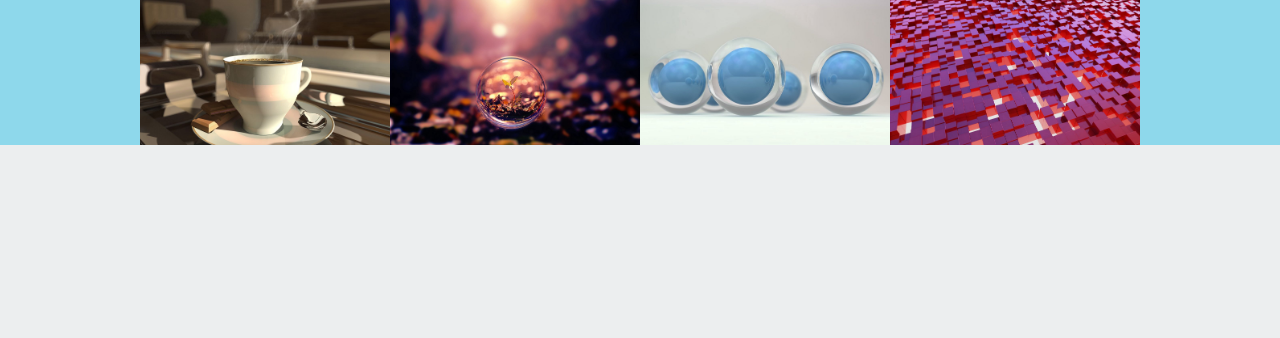
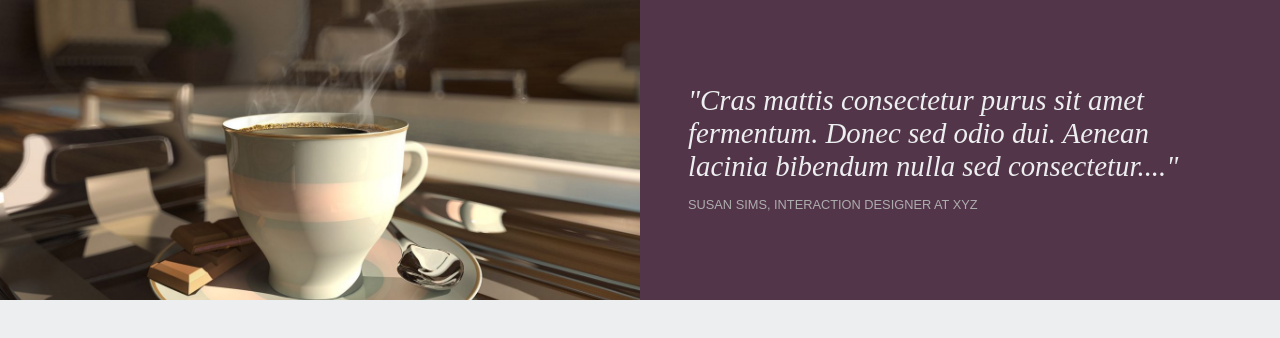
Before and after one commit to Afsinur/2-15-2022-hoverEffectCss, a plain HTML site: page index.html in a window 1280 px wide. Drawn offline with Linux system fonts and the light colour scheme.

Commit message:
Alhamdulillah v0.1 | 2-17-2022-about-img-in-div

```diff
--- a/css/styles.css
+++ b/css/styles.css
@@ -29,74 +29,64 @@ a {
 }
 
 body {
-  height: 100vh;
-  overflow: hidden;
-  letter-spacing: 1.2px;
+  background-color: blueviolet;
 }
 
 /*local style*/
 .app {
   position: relative;
+
   background-color: #8ed8eb;
   width: 100%;
+
   display: flex;
   flex-direction: row;
-  flex-wrap: wrap;
+
   align-items: center;
   justify-content: center;
 }
 
 .app > div {
   position: relative;
-  width: 250px;
+
+  height: 300px;
+  width: 100%;
+
+  display: flex;
+  flex-direction: column;
+
+  align-items: center;
+  justify-content: center;
+
   overflow: hidden;
 }
 
-.app > div > img {
-  width: 100%;
-  transition: 150ms ease-in-out;
-  transition-property: transform;
-  transform: scale(1.1);
+.app > div:nth-child(1) {
+  background-image: url(../img/img1.jpg);
+
+  background-position: center;
+  background-size: cover;
 }
 
-.showOnHover {
-  position: absolute;
-  top: 0;
-  left: 0;
-  height: 100%;
-  width: 100%;
-  background-color: rgba(0, 0, 0, 0.6);
-  opacity: 0;
-  transition: 150ms ease-in-out;
-  transition-property: opacity;
-  color: #fff;
-  font-weight: 500;
-  display: flex;
-  flex-direction: column;
-  align-items: center;
-  justify-content: center;
+.app > div:nth-child(2) {
+  background-color: #53354a;
 }
 
-.showOnHover div:nth-child(1) {
-  margin-bottom: 10px;
-  transition: 150ms ease-in-out;
-  transition-property: margin-bottom;
+.app > div:nth-child(2) > p {
+  padding: 3rem;
+
+  font-size: 1.8rem;
+  font-style: italic;
+
+  color: #eceeef;
 }
 
-.showOnHover div:nth-child(2) {
-  margin-top: 10px;
-  transition: 150ms ease-in-out;
-  transition-property: margin-top;
+.app > div:nth-child(2) > p > span {
+  padding-top: 1rem;
+
+  font-style: normal;
+  font-size: 0.8rem;
+  font-weight: 100;
+
+  color: #adadad;
 }
-
-.app > div:hover > img {
-  transform: scale(1.2);
-}
-
-.app > div:hover > .showOnHover {
-  opacity: 1;
-}
-
-.app > div:hover > .showOnHover div {
-  margin: unset;
-}
--- a/index.html
+++ b/index.html
@@ -10,35 +10,20 @@
   <body>
     <div class="app">
       <div>
-        <img src="img/img1.jpg" alt="img1.jpg" />
-        <div class="showOnHover">
-          <div>top div text</div>
-          <div>bottom div text</div>
-        </div>
+        <!-- <img src="img/img1.jpg" alt="img1.jpg" /> -->
       </div>
 
       <div>
-        <img src="img/img2.jpg" alt="img2.jpg" />
-        <div class="showOnHover">
-          <div>top div text</div>
-          <div>bottom div text</div>
-        </div>
-      </div>
+        <p style="font-family: Cardo, Bangla739, serif">
+          "Cras mattis consectetur purus sit amet fermentum. Donec sed odio dui.
+          Aenean lacinia bibendum nulla sed consectetur...."
 
-      <div>
-        <img src="img/img3.jpg" alt="img3.jpg" />
-        <div class="showOnHover">
-          <div>top div text</div>
-          <div>bottom div text</div>
-        </div>
-      </div>
+          <br />
 
-      <div>
-        <img src="img/img4.jpg" alt="img4.jpg" />
-        <div class="showOnHover">
-          <div>top div text</div>
-          <div>bottom div text</div>
-        </div>
+          <span style="font-family: Raleway, Bangla739, sans-serif">
+            SUSAN SIMS, INTERACTION DESIGNER AT XYZ</span
+          >
+        </p>
       </div>
     </div>
   </body>
```
